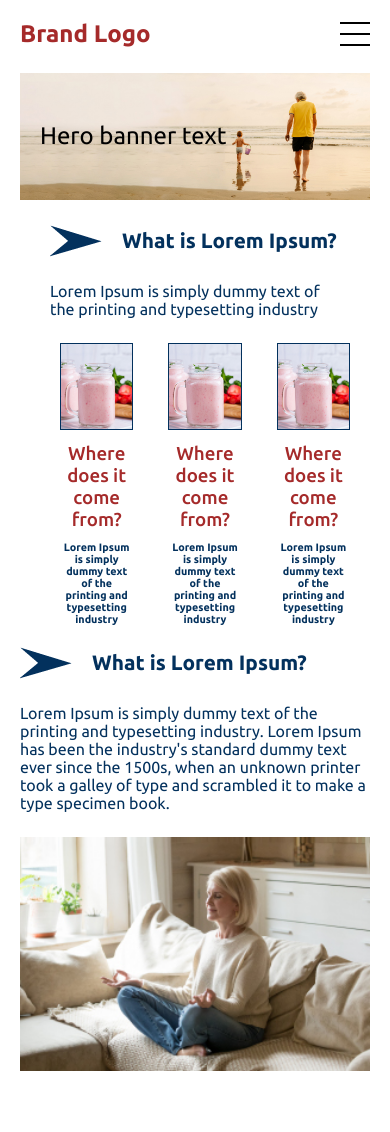
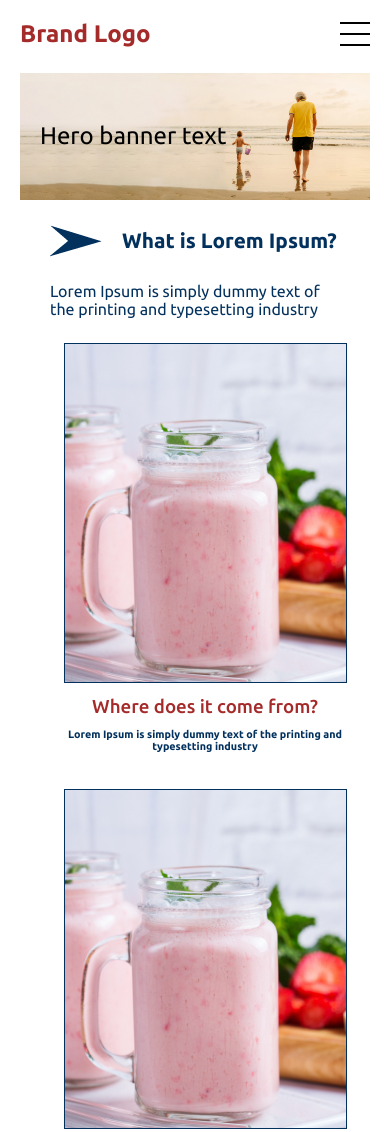
Before and after one commit to Bannuru-vani/Assignment-webdesign, a plain HTML site: page index.html in a window 390 px wide. Shown: the top 1132 px of the page. Drawn offline with Linux system fonts and the light colour scheme.

Commit message:
Update styles.css

```diff
--- a/styles.css
+++ b/styles.css
@@ -288,6 +288,7 @@ html {
 
   .jar-image-container {
     justify-content: center;
+    display:flex;
   }
   .footer-links {
     font-size: 0.8rem;
@@ -298,4 +299,8 @@ html {
   .hero {
     height: 15%;
   }
+    .jar-image-container {
+    justify-content: center;
+    display:flex;
+    }
 }
```
